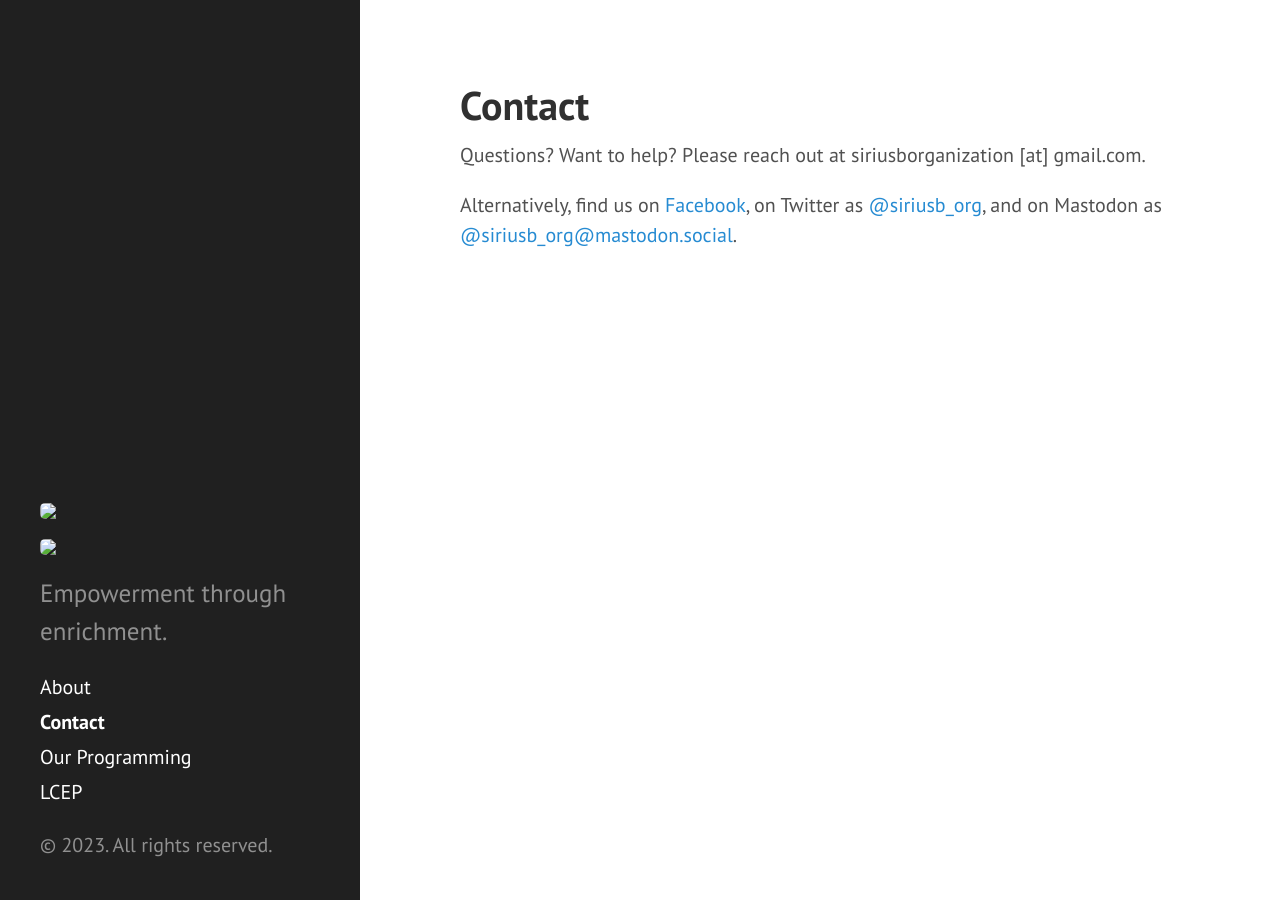
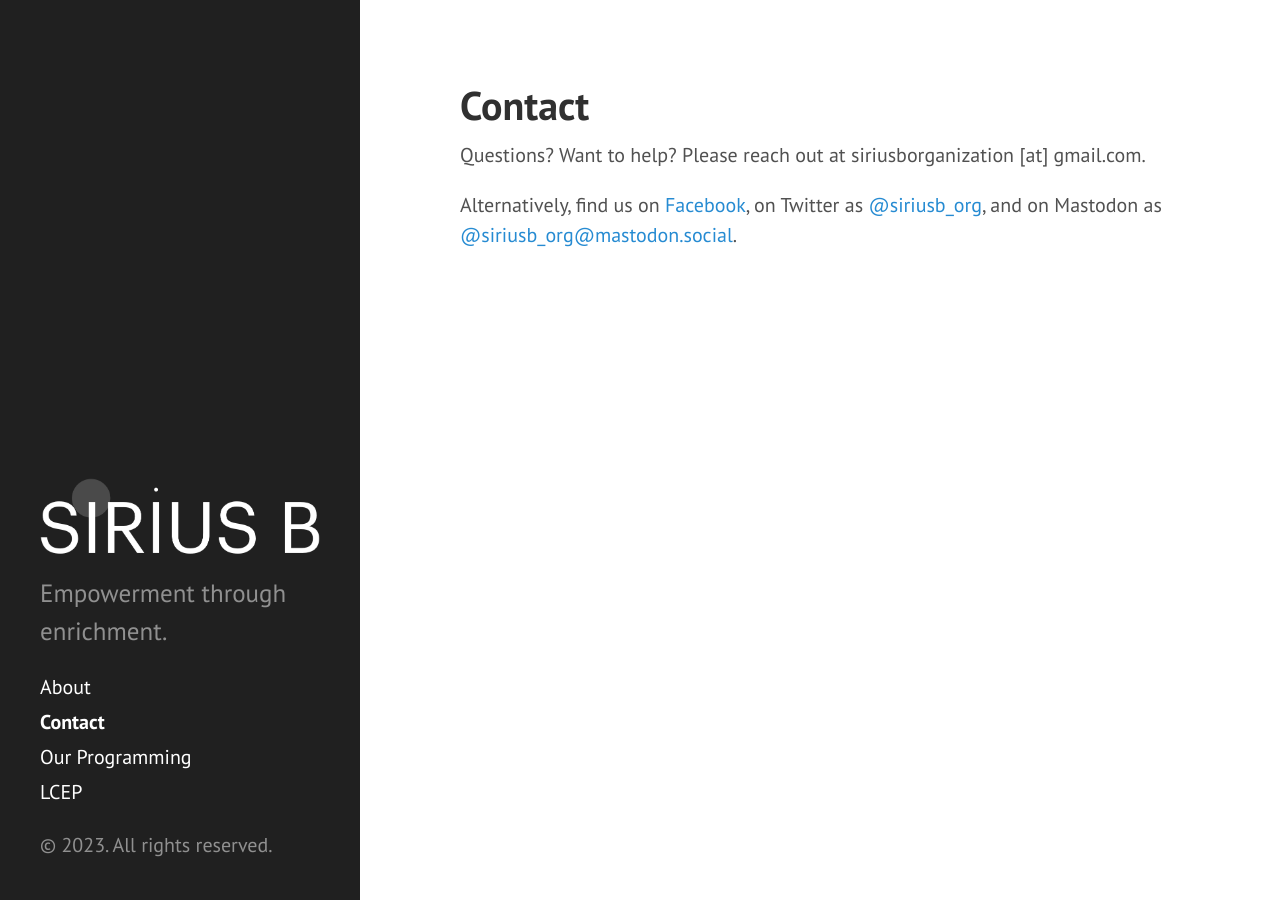
Before and after one commit to siriusb-org/siriusb-org.github.io, a Jekyll site: the page built from contact.md, in a window 1280 px wide. Built offline with Jekyll 4.4.1, drawn with Linux system fonts in a browser that asks for light colours.

Commit message:
trying to fix logo now

```diff
--- a/_includes/sidebar.html
+++ b/_includes/sidebar.html
@@ -4,9 +4,10 @@
       <h1>
         <a href="https://siriusb.org">
           <!-- <img src="{{ site.baseurl }}SIRIUSB_logo.003crop2.png"> -->
-          <img src="../public/SIRIUSB_logo.003crop2.png">
-          <img src="SIRIUSB_logo.003crop2.png">
+          <!-- <img src="../public/SIRIUSB_logo.003crop2.png"> -->
+          <!-- <img src="./SIRIUSB_logo.003crop2.png"> -->
           <!-- <img src="{{ "/public/SIRIUSB_logo.003crop2.png" | relative_url }}"> -->
+          <img src="{{ "./SIRIUSB_logo.003crop2.png" | relative_url }}">
         </a>
       </h1>
       <p class="lead">{{ site.description }}</p>
```
